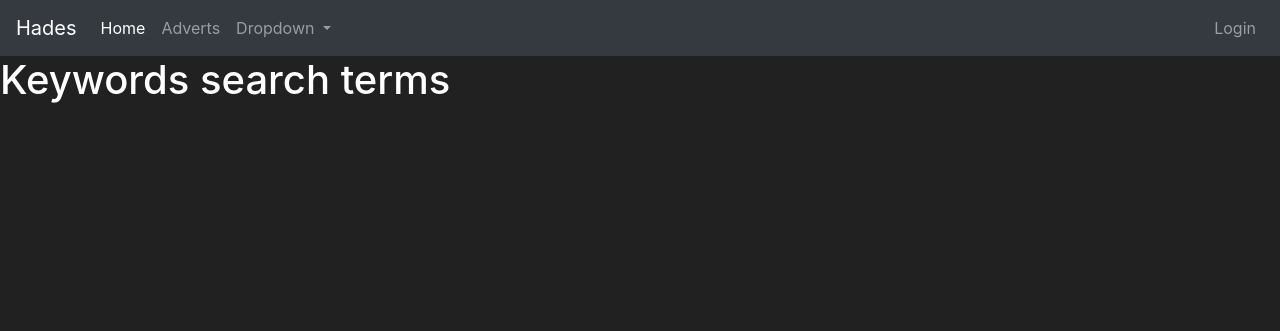
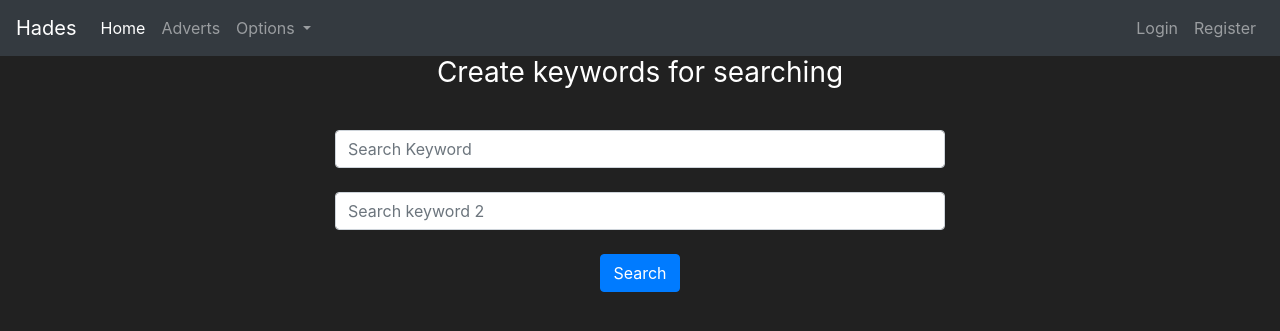
Before and after one commit to soggysandwich/flask-hades, a Flask app: page /keywords in a window 1280 px wide. Shown: the top 331 px of the page. Run offline with Flask 2, Linux system fonts and the light colour scheme.

Commit message:
added forms and validations

```diff
--- a/hades/__init__.py
+++ b/hades/__init__.py
@@ -4,6 +4,8 @@ from flask_sqlalchemy import SQLAlchemy
 app = Flask(__name__)
 app.config['SQLALCHEMY_DATABASE_URI'] = 'sqlite:///adverts.db'
 app.config['SQLALCHEMY_TRACK_MODIFICATIONS'] = False
+app.config['SECRET_KEY'] = '90ef207dd27760040e6d30bf'
+
 
 db = SQLAlchemy(app)
 
--- /dev/null
+++ b/hades/forms.py
@@ -0,0 +1,18 @@
+from flask_wtf import FlaskForm
+from wtforms import StringField, PasswordField, SubmitField
+from wtforms.validators import Length, EqualTo, Email, DataRequired
+class RegisterForm(FlaskForm):
+    username=StringField(label='User Name',validators=[Length(min=3,max=30),DataRequired()])
+    email_address= StringField(label='Email Address',validators=[Email(),DataRequired()])
+    password1= PasswordField(label='Enter Password',validators=[Length(min=8),DataRequired()])
+    password2=PasswordField(label='Confirm Password', validators=[EqualTo("password1"),DataRequired()])
+    submit = SubmitField(label='Register User')
+
+
+
+
+
+class KeywordsForm(FlaskForm):
+    keyword1=StringField(label='Search Keyword')
+    keyword2 = StringField(label='Second Search Keyword')
+    submit = SubmitField(label='Search')
--- a/hades/routes.py
+++ b/hades/routes.py
@@ -1,12 +1,34 @@
-from hades import app
-from flask import render_template
-from hades.model import Advert
+from hades import app,db
+from flask import render_template, redirect, url_for
+from hades.model import Advert, User
+from hades.forms import RegisterForm, KeywordsForm
 
 
 @app.route('/')
 @app.route('/home')
 def home():
     return render_template('home.html')
+
+
+@app.route('/register', methods=["GET","POST"])
+def register():
+    form = RegisterForm()
+    if form.validate_on_submit():
+        user_create = User(
+            user=form.username.data,
+            email_address=form.email_address.data,
+            password_hash=form.password1.data
+        )
+
+        db.session.add(user_create)
+        db.session.commit()
+
+        return redirect(url_for('list_adverts'))
+    if form.errors != {}:
+        for err_msg in form.errors.values():
+            print(f'there was an error: {err_msg}')
+
+    return render_template('register.html', form=form)
 
 
 @app.route('/adverts')
@@ -17,4 +39,5 @@ def list_adverts():
 
 @app.route('/keywords')
 def keywords():
-    return render_template('keywords.html')
+    form = KeywordsForm()
+    return render_template('keywords.html', form=form)
--- a/hades/templates/base.html
+++ b/hades/templates/base.html
@@ -34,10 +34,10 @@
             <li class="nav-item dropdown">
                 <a class="nav-link dropdown-toggle" href="#" id="navbarDropdown" role="button" data-toggle="dropdown"
                    aria-haspopup="true" aria-expanded="false">
-                    Dropdown
+                    Options
                 </a>
                 <div class="dropdown-menu" aria-labelledby="navbarDropdown">
-                    <a class="dropdown-item" href="#">Action</a>
+                    <a class="dropdown-item" href="{{ url_for('keywords') }}">Create Keywords</a>
                     <a class="dropdown-item" href="#">Another action</a>
                     <div class="dropdown-divider"></div>
                     <a class="dropdown-item" href="#">Something else here</a>
@@ -48,6 +48,9 @@
         <ul class="navbar-nav">
             <li class="nav-item">
                 <a class="nav-link" href="#">Login</a>
+            </li>
+            <li class="nav-item">
+                <a class="nav-link" href="{{ url_for('register') }}">Register</a>
             </li>
         </ul>
     </div>
--- a/hades/templates/keywords.html
+++ b/hades/templates/keywords.html
@@ -1,8 +1,27 @@
 {% extends 'base.html' %}
 {% block title %}
-    Keywords
+Keywords
 {% endblock %}
 
 {% block content %}
-    <h1>Keywords search terms</h1>
+<div class="w-50 container-sm">
+
+        <form method="POST" , class="form-register" ,style="color:white">
+
+            <h2 class="h3 mb-3 font-weight-normal text-center">Create keywords for searching</h2>
+            <br>
+
+            {{ form.keyword1(class="form-control", placeholder="Search Keyword") }}
+            <br>
+
+            {{ form.keyword2(class="form-control", placeholder="Search keyword 2") }}
+
+            <br>
+            <div class= "col text-center ">
+                {{ form.submit(class="btn btn-default btn-primary")}}
+            </div>
+        </form>
+
+</div>
+
 {% endblock %}
```
Also changed, not shown: hades/templates/register.html (added, +31 -0 lines).
